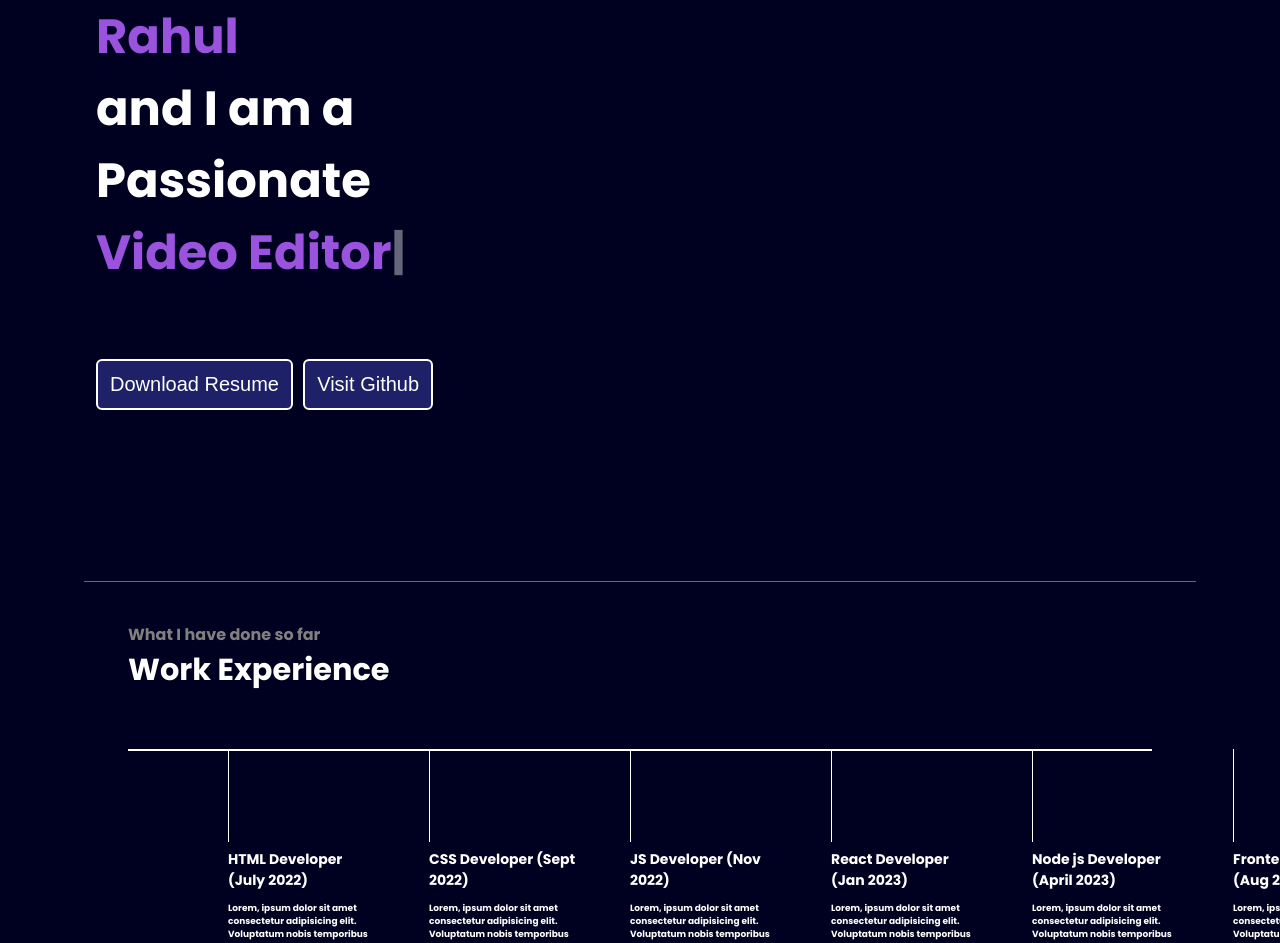
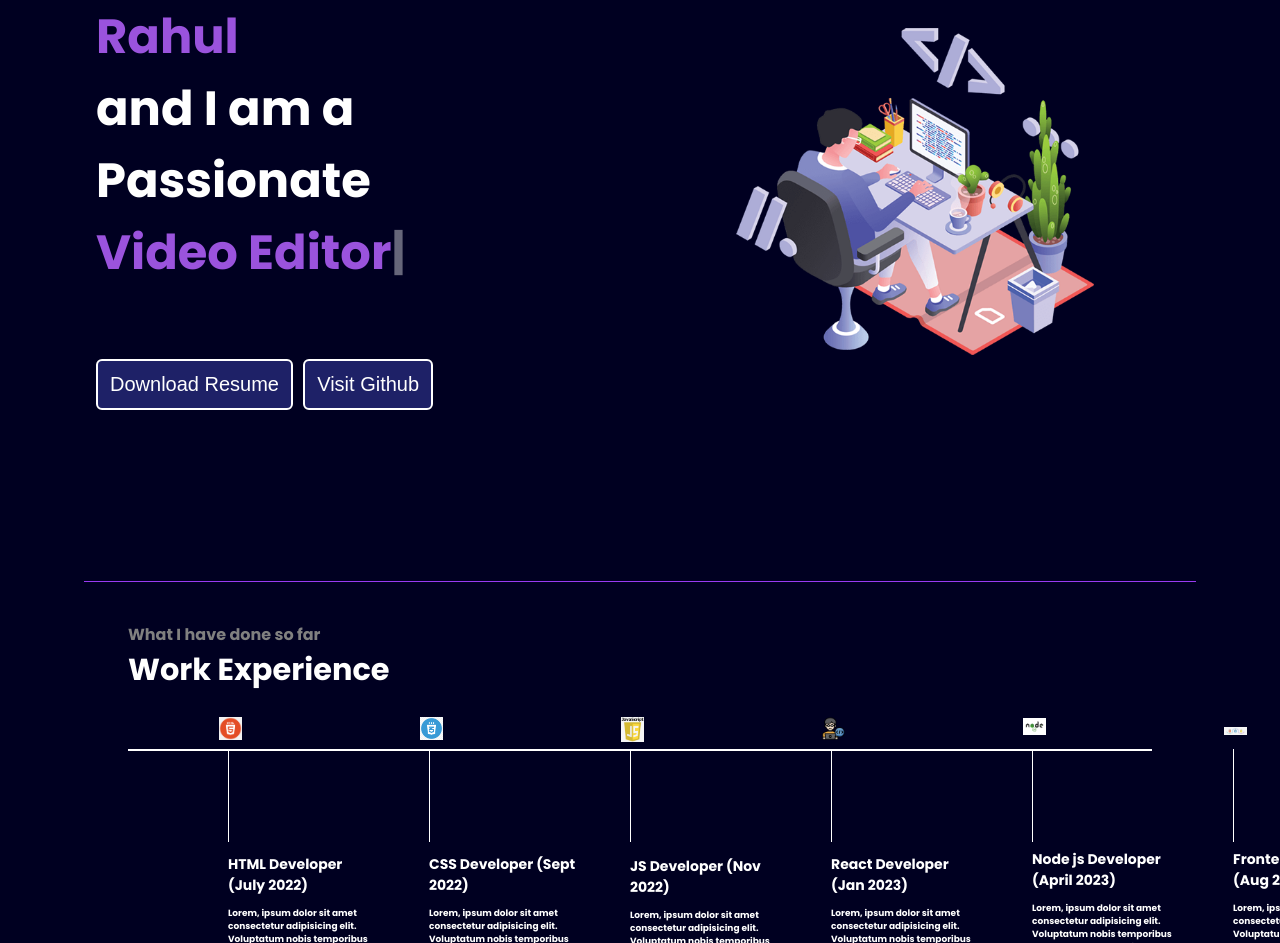
Before and after one commit to rahulkumar1408/personal-portfolio, a plain HTML site: page index.html in a window 1280 px wide. Shown: the part 271-1214 px from the top of the page. Drawn offline with nearby package versions, Linux system fonts and the light colour scheme; the site is published under a folder, as on GitHub Pages, so addresses that start at the root find nothing.

Commit message:
Update index.html

```diff
--- a/index.html
+++ b/index.html
@@ -180,7 +180,7 @@
                 </div>
             </div>
             <div class="rightsection">
-                <img src="/images/header_img.jpg.png" alt="">
+                <img src="./images/header_img.jpg.png" alt="">
             </div>
         </section>
         <hr>
@@ -189,7 +189,7 @@
             <h1>Work Experience</h1>
             <div class="box">
                 <div class="vertical">
-                    <img class="image-top" src="/images/HTML.png" alt="">
+                    <img class="image-top" src="./images/HTML.png" alt="">
                     <div class="vertical-title">
                         HTML Developer (July 2022)
                     </div>
@@ -201,7 +201,7 @@
                     </div>
                 </div>
                 <div class="vertical">
-                    <img class="image-top" src="/images/png-transparent-logo-css-css3-thumbnail.png" alt="">
+                    <img class="image-top" src="./images/png-transparent-logo-css-css3-thumbnail.png" alt="">
                     <div class="vertical-title">
                         CSS Developer (Sept 2022)
                     </div>
@@ -213,7 +213,7 @@
                     </div>
                 </div>
                 <div class="vertical">
-                    <img class="image-top" src="/images/images.jpeg" alt="">
+                    <img class="image-top" src="./images/images.jpeg" alt="">
                     <div class="vertical-title">
                         JS Developer (Nov 2022)
                     </div>
@@ -225,7 +225,7 @@
                     </div>
                 </div>
                 <div class="vertical">
-                    <img class="image-top" src="/images/5072860.png" alt="">
+                    <img class="image-top" src="./images/5072860.png" alt="">
                     <div class="vertical-title">
                         React Developer (Jan 2023)
                     </div>
@@ -237,7 +237,7 @@
                     </div>
                 </div>
                 <div class="vertical">
-                    <img class="image-top" src="/images/download.png" alt="">
+                    <img class="image-top" src="./images/download.png" alt="">
                     <div class="vertical-title">
                         Node js Developer (April 2023)
                     </div>
@@ -249,7 +249,7 @@
                     </div>
                 </div>
                 <div class="vertical">
-                    <img class="image-top" src="/images/images (1).jpeg" alt="">
+                    <img class="image-top" src="./images/images (1).jpeg" alt="">
                     <div class="vertical-title">
                         Frontend Developer (Aug 2023)
                     </div>
```
